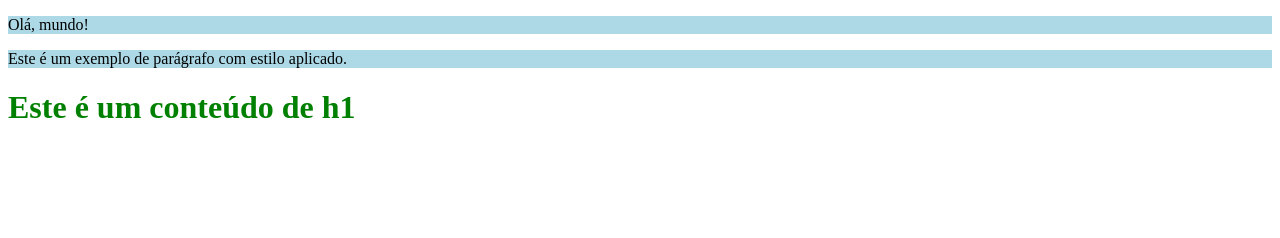
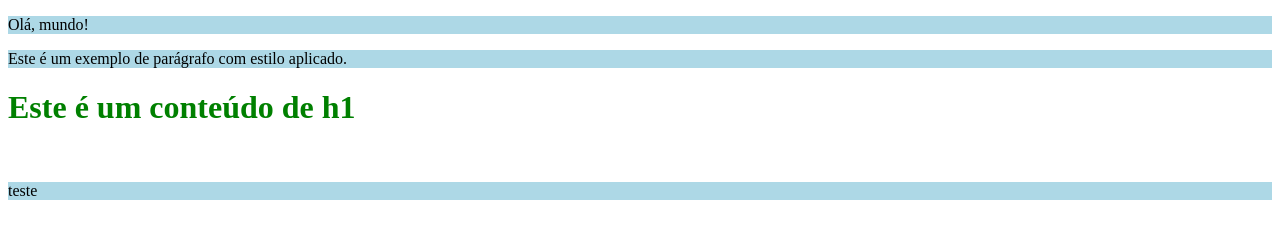
Before and after one commit to leonardoteixeiragh/site-exemplo, a plain HTML site: page index.html in a window 1280 px wide. Drawn offline with Linux system fonts and the light colour scheme.

Commit message:
Acrescentei um parágrafo

```diff
--- a/index.html
+++ b/index.html
@@ -8,5 +8,7 @@
     <p>Olá, mundo!</p>
     <p>Este é um exemplo de parágrafo com estilo aplicado.</p>
     <h1>Este é um conteúdo de h1</h1>
+    <br>
+    <p>teste</p>
 </body>
 </html>
```
